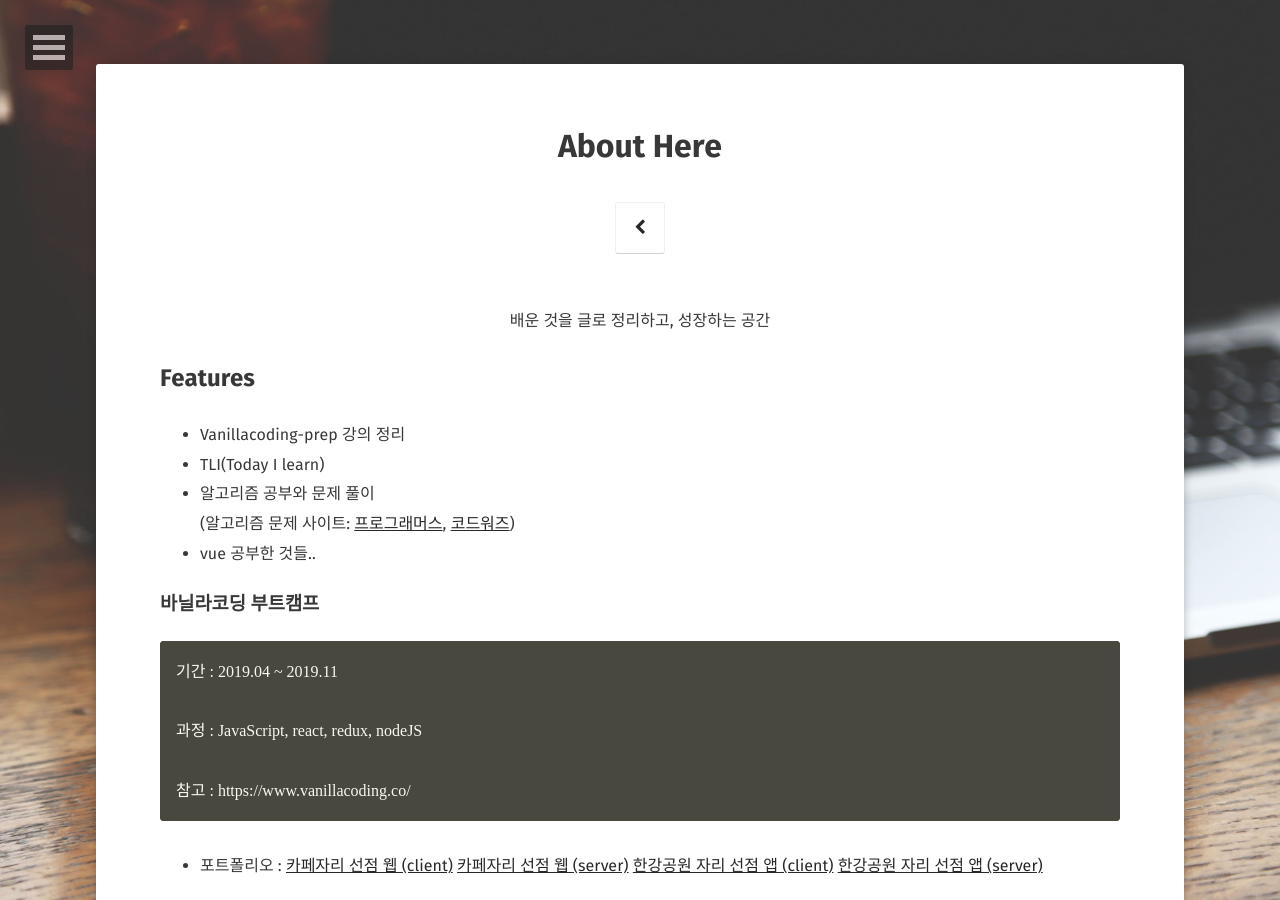
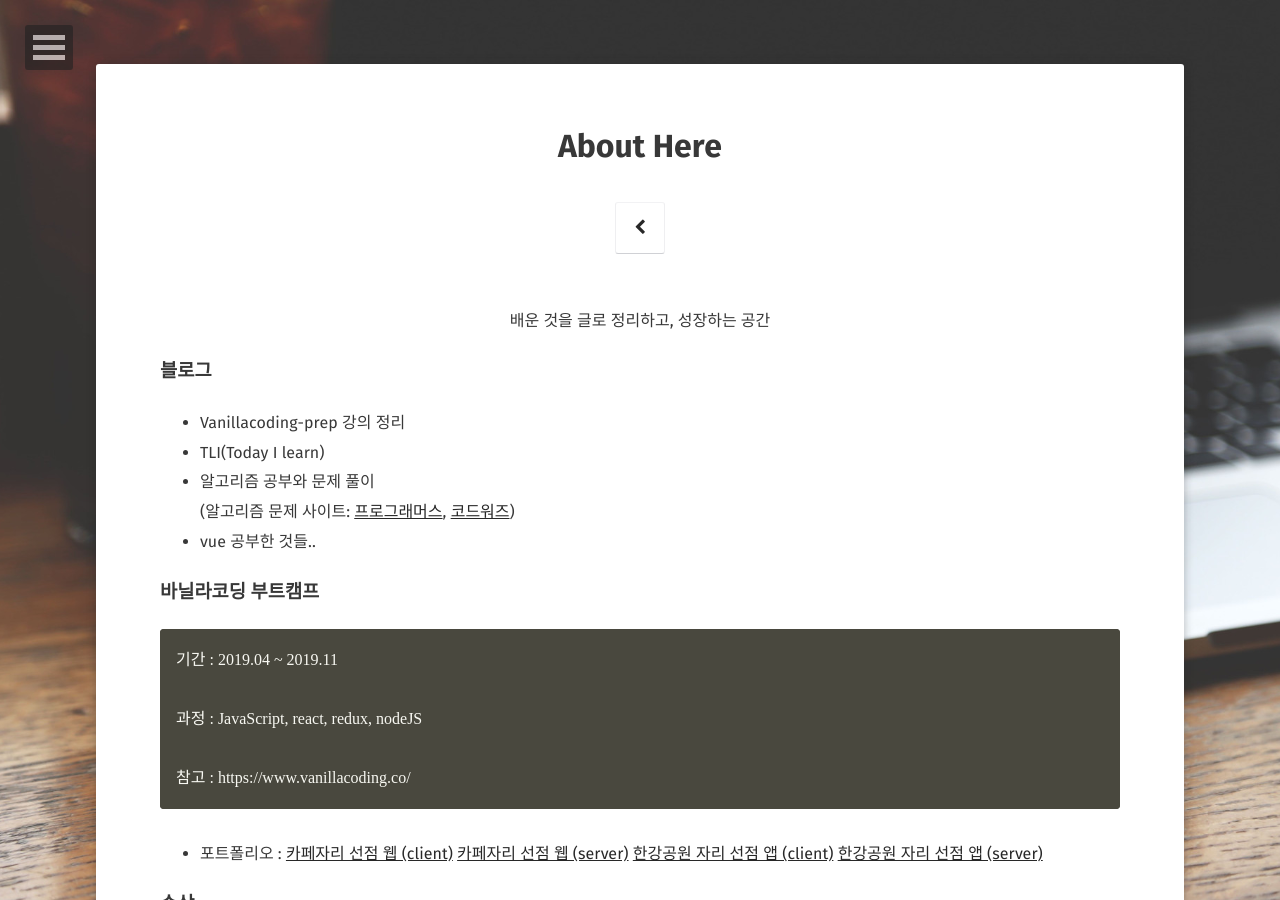
Before and after one commit to Kyounghwan01/lala, a Jekyll site: the page built from about/index.md, in a window 1280 px wide and 900 px high. Built offline with Jekyll 4.4.1, drawn with Linux system fonts in a browser that asks for light colours; some web fonts are replaced.

Commit message:
Update index.md

```diff
--- a/about/index.md
+++ b/about/index.md
@@ -8,7 +8,7 @@ comments: false
 
 <center>배운 것을 글로 정리하고, 성장하는 공간</center>
 
-## Features
+### 블로그
 * Vanillacoding-prep 강의 정리<br/>
 * TLI(Today I learn)
 * 알고리즘 공부와 문제 풀이 <br/>
@@ -44,7 +44,7 @@ comments: false
 <img width="300" alt="스크린샷 2019-04-26 오후 11 17 52" src="https://user-images.githubusercontent.com/44187477/56814172-8bf60b00-6879-11e9-987e-2f7d27134fdc.png"><br>
     <img width="300" alt="대상" src="https://user-images.githubusercontent.com/44187477/56814080-518c6e00-6879-11e9-85a3-32901c1f964f.png">
 
-## 경력
+### 경력
 
 #### 스튜디오메이트
     기간 : 2019.12 ~
```
